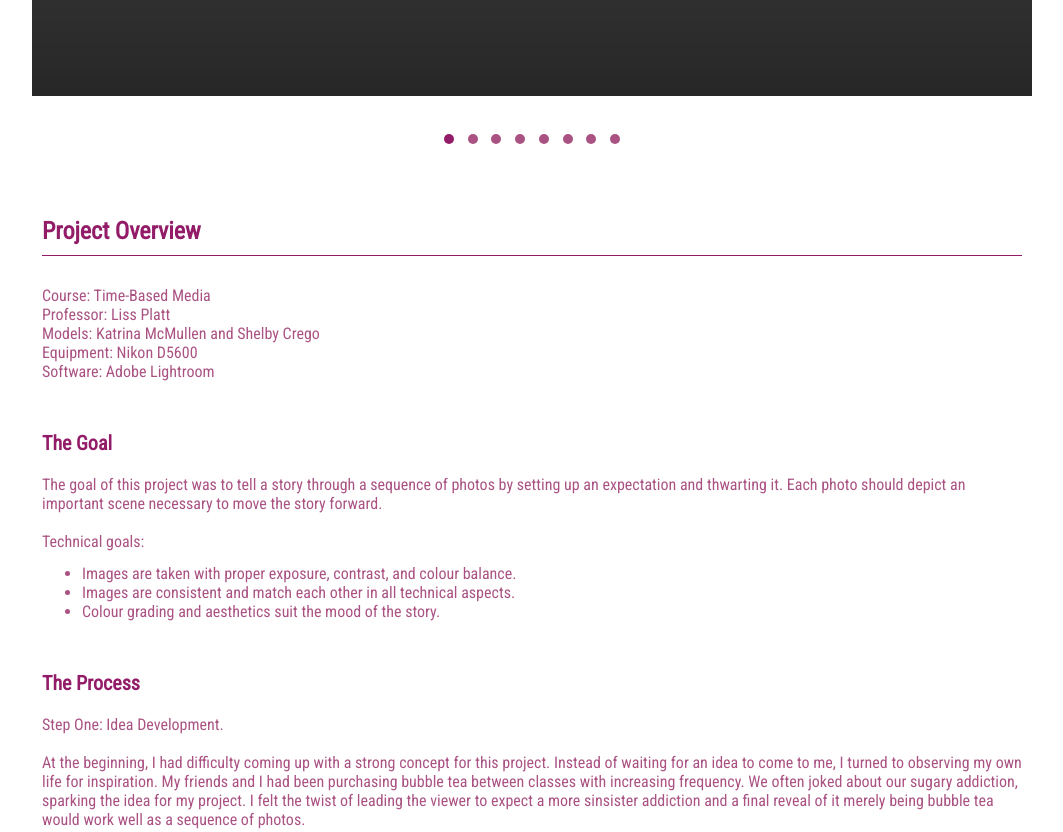
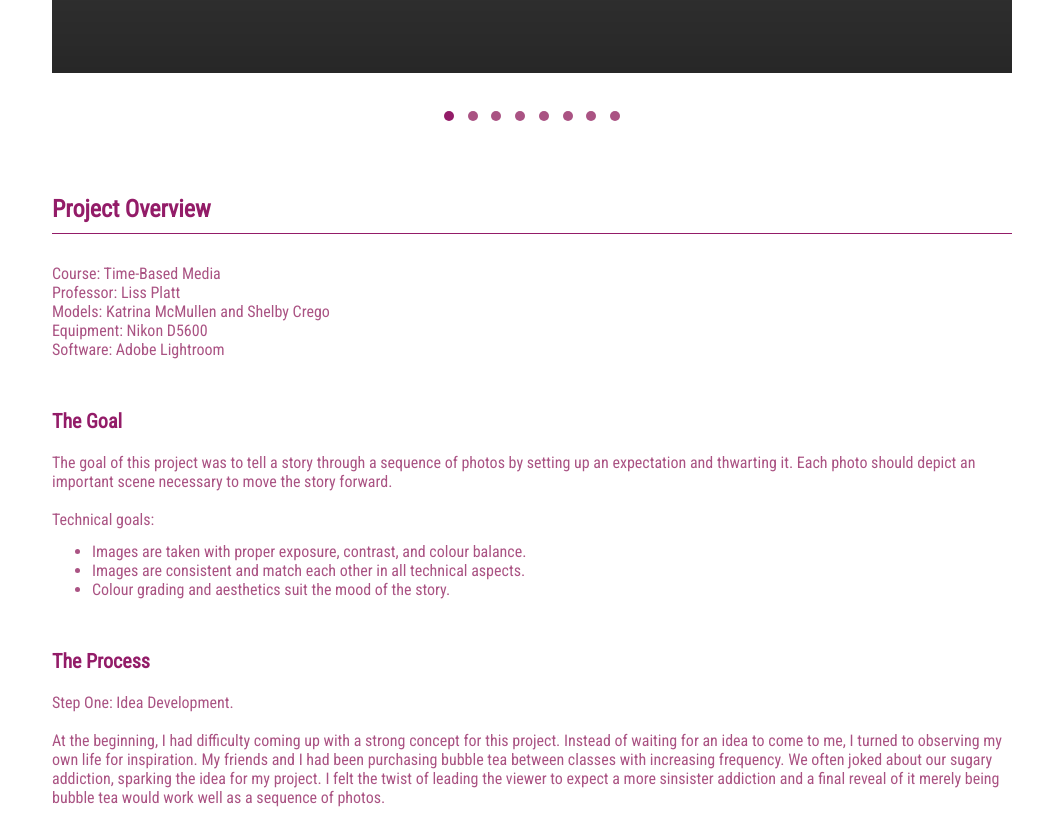
Before and after one commit to JennaZArt/PortfolioWebsite2, a plain HTML site: page addiction.html in a window 1280 px wide. Shown: the part 640-1472 px from the top of the page, without its empty margins (108-1171 px from the left). Drawn offline with Linux system fonts and the light colour scheme.

Commit message:
Update styles.css

```diff
--- a/styles.css
+++ b/styles.css
@@ -207,11 +207,12 @@ ul {
     flex-direction: column;
     margin: auto;
     max-width: 1000px;
+    padding-left: 20px;
+    padding-right: 20px;
 }
 
 .misc-text-wrapper {
-    padding-left: 10px;
-    padding-right: 10px;
+    padding: 0px;
 }
 
 .misc-text-wrapper a {
```
